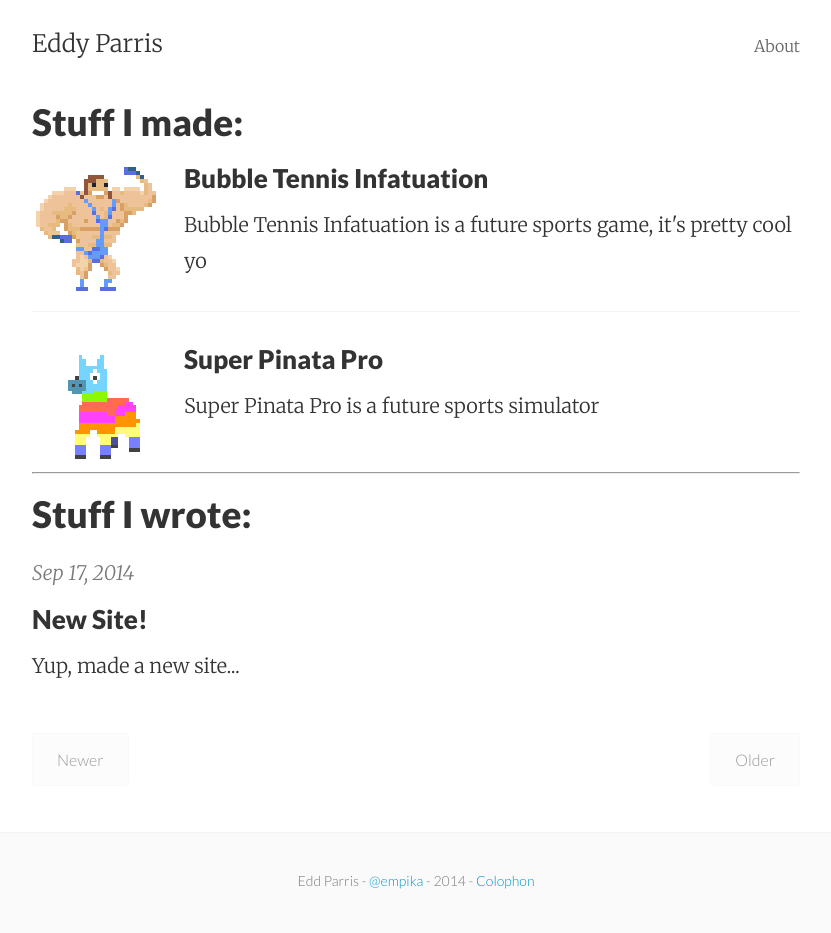
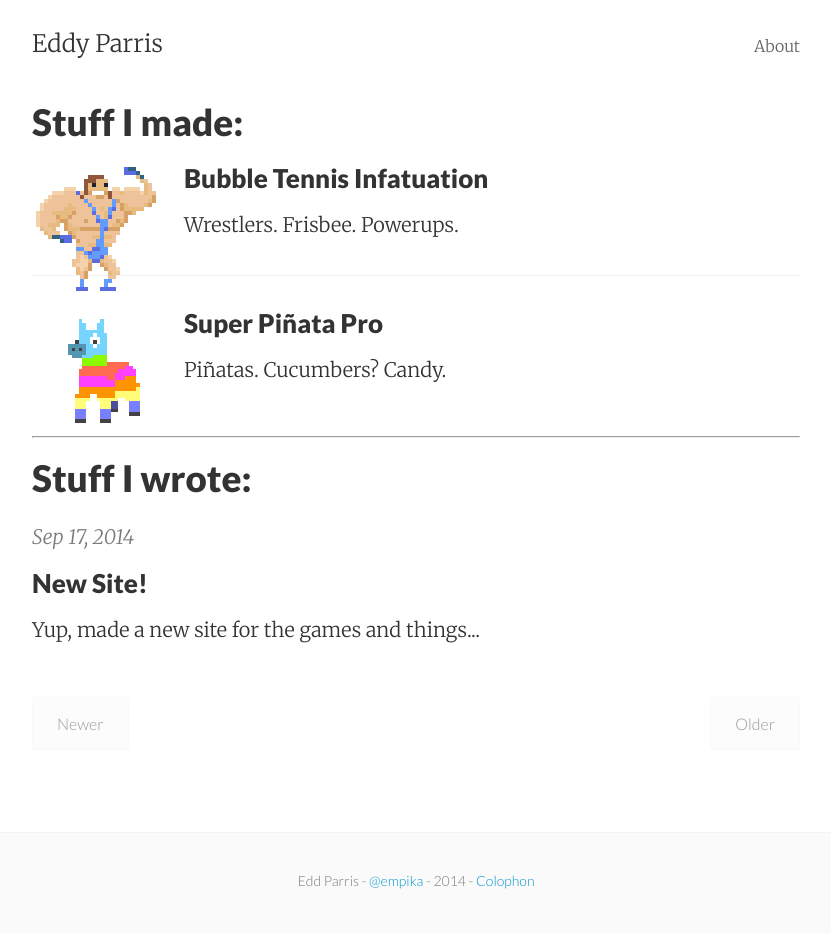
Before and after one commit to empika/empika.github.io, a Jekyll site: the page built from index.html, in a window 1280 px wide. Shown: the whole page, without its empty margins (224-1055 px from the left). Built offline with Jekyll 4.4.1, drawn with Linux system fonts in a browser that asks for light colours; the list of posts is cut into pages by our own code.

Commit message:
More things

```diff
--- a/_config.yml
+++ b/_config.yml
@@ -11,5 +11,5 @@ animated: true
 
 # Build settings
 markdown: kramdown
-permalink: pretty
+permalink: /blog/:year/:month/:day/:title
 paginate: 3
--- a/_posts/2014-09-17-new-site.md
+++ b/_posts/2014-09-17-new-site.md
@@ -2,8 +2,8 @@
 layout:     post
 title:      New Site!
 date:       2014-09-17 14:11:29
-summary:    Yup, made a new site...
-categories: site
+summary:    Yup, made a new site for the games and things...
+categories: [site, posts]
 ---
 
-Yup, this is a new site. Hosted on github and that.
+Yup, this is a new site. Hosted on github and that, using jekyll and things. See the [colophon](/colophon/) for more details.
--- a/bubble-tennis-infatuation.md
+++ b/bubble-tennis-infatuation.md
@@ -1,7 +1,7 @@
 ---
 layout: page
 title: Bubble Tennis Infatuation
-description: Bubble Tennis Infatuation is a future sports game, it's pretty cool yo
+description: Wrestlers. Frisbee. Powerups.
 permalink: /bubble-tennis-infatuation/
 categories: [home, games]
 image: /assets/icons/gladiator_flex_01.gif
--- a/super-pinata-pro.md
+++ b/super-pinata-pro.md
@@ -1,7 +1,7 @@
 ---
 layout: page
-title: Super Pinata Pro
-description: Super Pinata Pro is a future sports simulator
+title: Super Piñata Pro
+description: Piñatas. Cucumbers? Candy.
 permalink: /super-pinata-pro/
 categories: [home, games]
 image: /assets/icons/pinata_anim.gif
```
